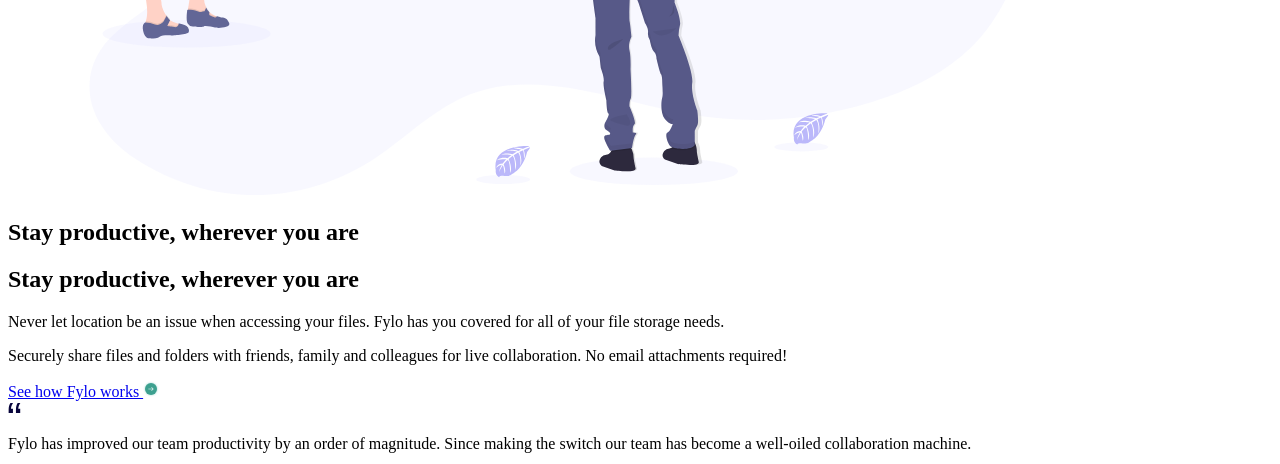
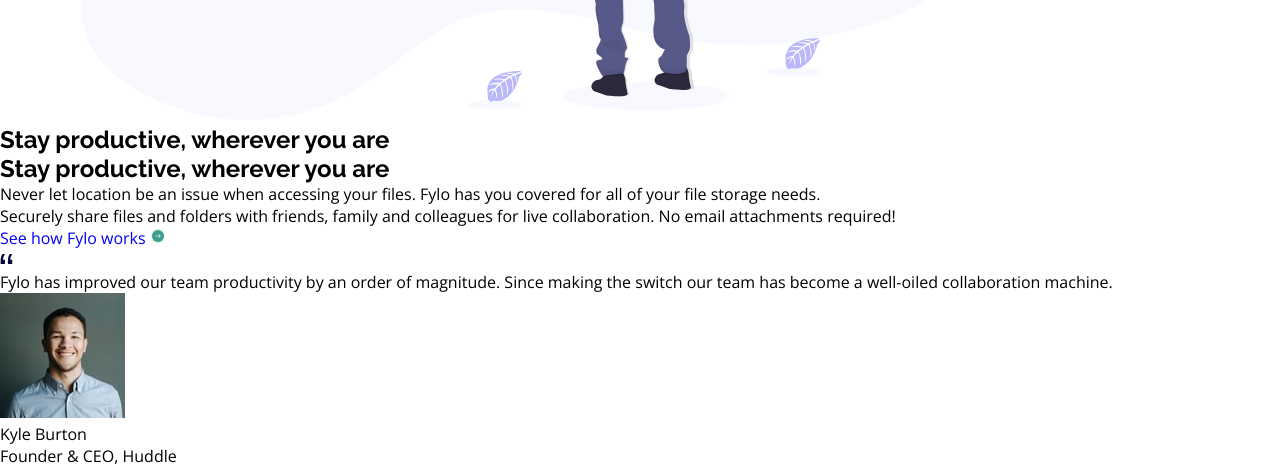
Before and after one commit to TKeji/fylo.landing.page, a plain HTML site: page index.html in a window 1280 px wide. Shown: the part 1730-2194 px from the top of the page. Drawn offline with nearby package versions, Linux system fonts and the light colour scheme.

Commit message:
Added resets, and basic page styling

```diff
--- a/index.html
+++ b/index.html
@@ -5,6 +5,8 @@
   <meta name="viewport" content="width=device-width, initial-scale=1.0"> <!-- displays site properly based on user's device -->
 
   <link rel="icon" type="image/png" sizes="32x32" href="./images/favicon-32x32.png">
+  <link href="https://fonts.googleapis.com/css?family=Open+Sans&display=swap" rel="stylesheet">
+  <link href="https://fonts.googleapis.com/css?family=Raleway:400,700&display=swap" rel="stylesheet">
   <link rel="stylesheet" href="styles/style.css">
 
   <title>Frontend Mentor | Fylo landing page with two column layout</title>
--- a/styles/style.css
+++ b/styles/style.css
@@ -1,3 +1,45 @@
+/* CSS Resets */
+*{
+  box-sizing: border-box;
+  margin: 0;
+  padding: 0;
+}
+ul{
+  list-style-type: none;
+}
+a{
+  text-decoration: none;
+}
+
+
+/* General Styles */
+:root{
+  --primary-dark-blue: hsl(243, 87%, 12%);
+  --primary-desaturated-blue: hsl(238, 22%, 44%);
+  --accent-blue: hsl(244, 93%, 58%);
+  --accent-cyan: hsl(170, 45%, 43%);
+  --neutral-grayish-blue: hsl(240, 75%, 98%);
+  --neutral-light-gray: hsl(0, 0%, 75%);
+}
+
+main{
+  /* 1440px */
+  max-width: 90rem;
+  margin: 0 auto;
+}
+
+
+body{
+  font-family: 'Open Sans', sans-serif;
+}
+
+h1,
+h2,
+h3{
+  font-family: 'Raleway', sans-serif;
+}
+
+
 
 
 .attribution { font-size: 11px; text-align: center; }
```
